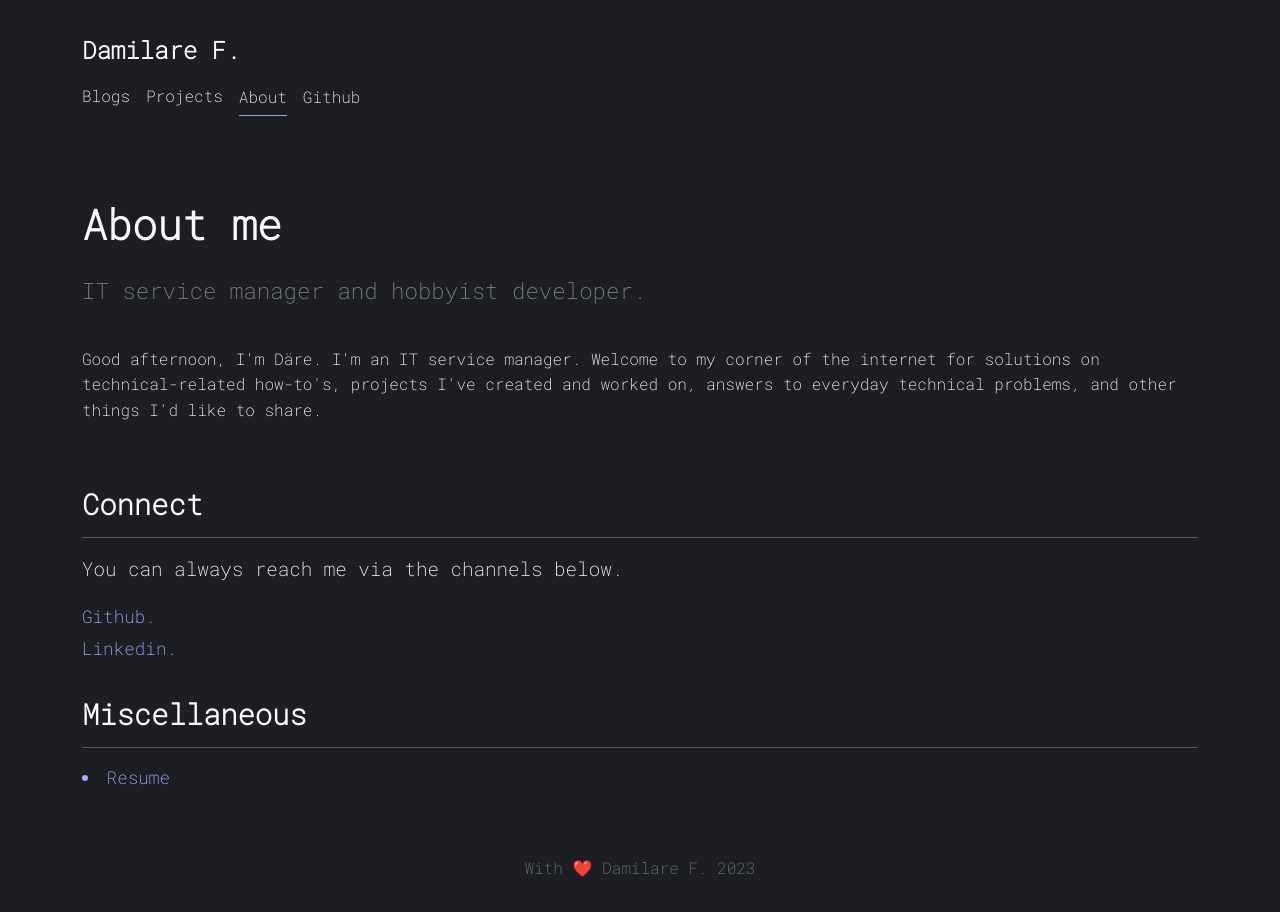
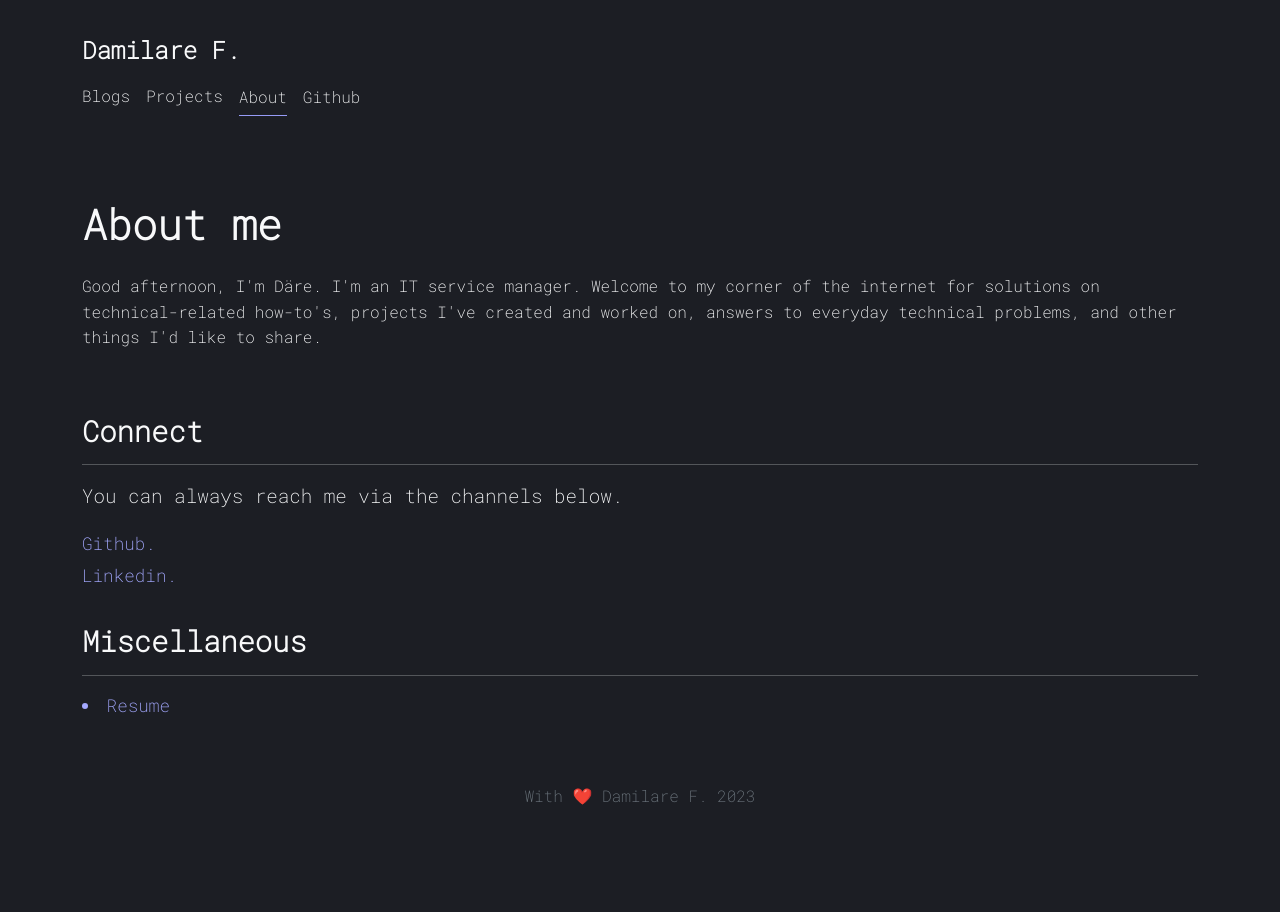
Before and after one commit to fodare/damilare-me, a React (Create React App) app: page /about in a window 1280 px wide. After the commit the page ends 840 px from the top, so only its background shows below. Built offline with nearby package versions, Linux system fonts and the light colour scheme.

Commit message:
Removing paragrapgh.

```diff
--- a/src/views/About.jsx
+++ b/src/views/About.jsx
@@ -6,7 +6,6 @@ function About() {
       <div className="container about">
          <div className="aboutIntro">
             <h3>About me</h3>
-            <p>IT service manager and hobbyist developer.</p>
          </div>
 
          <div className="aboutMessage">
```
